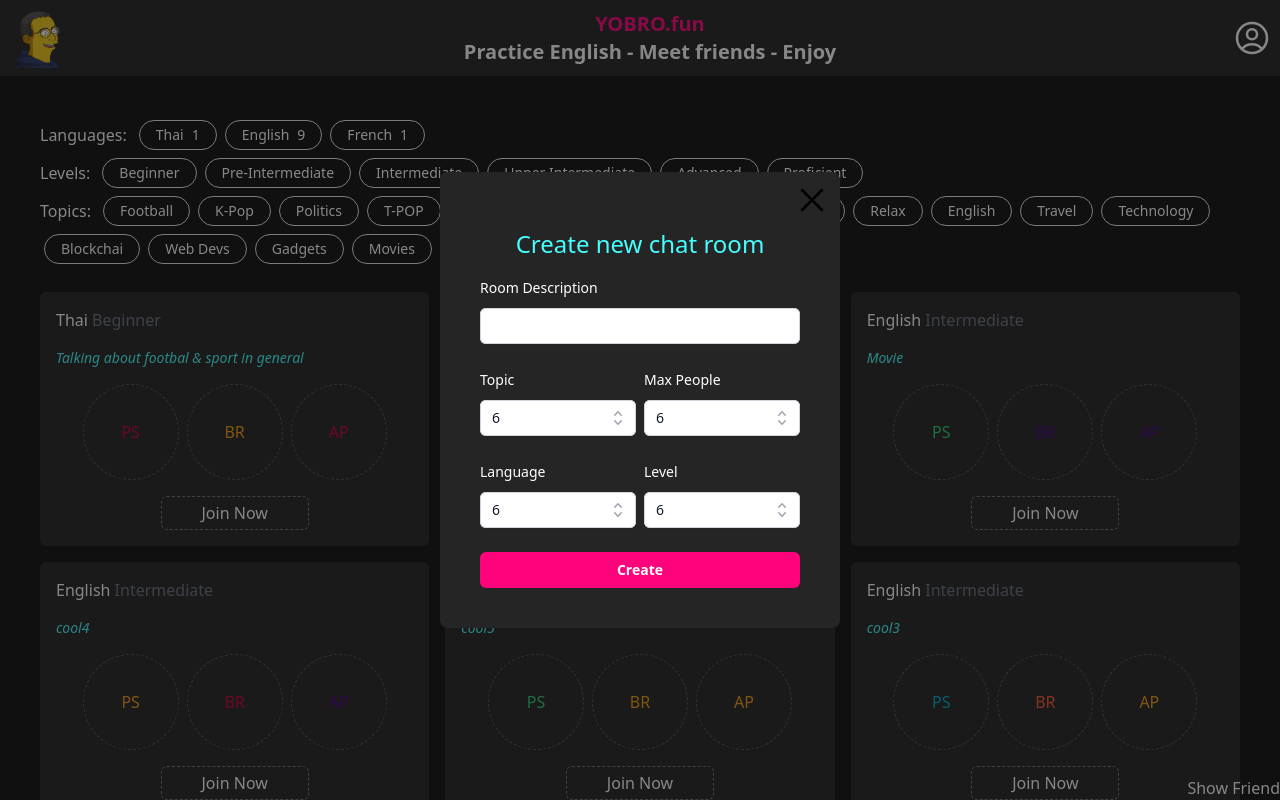
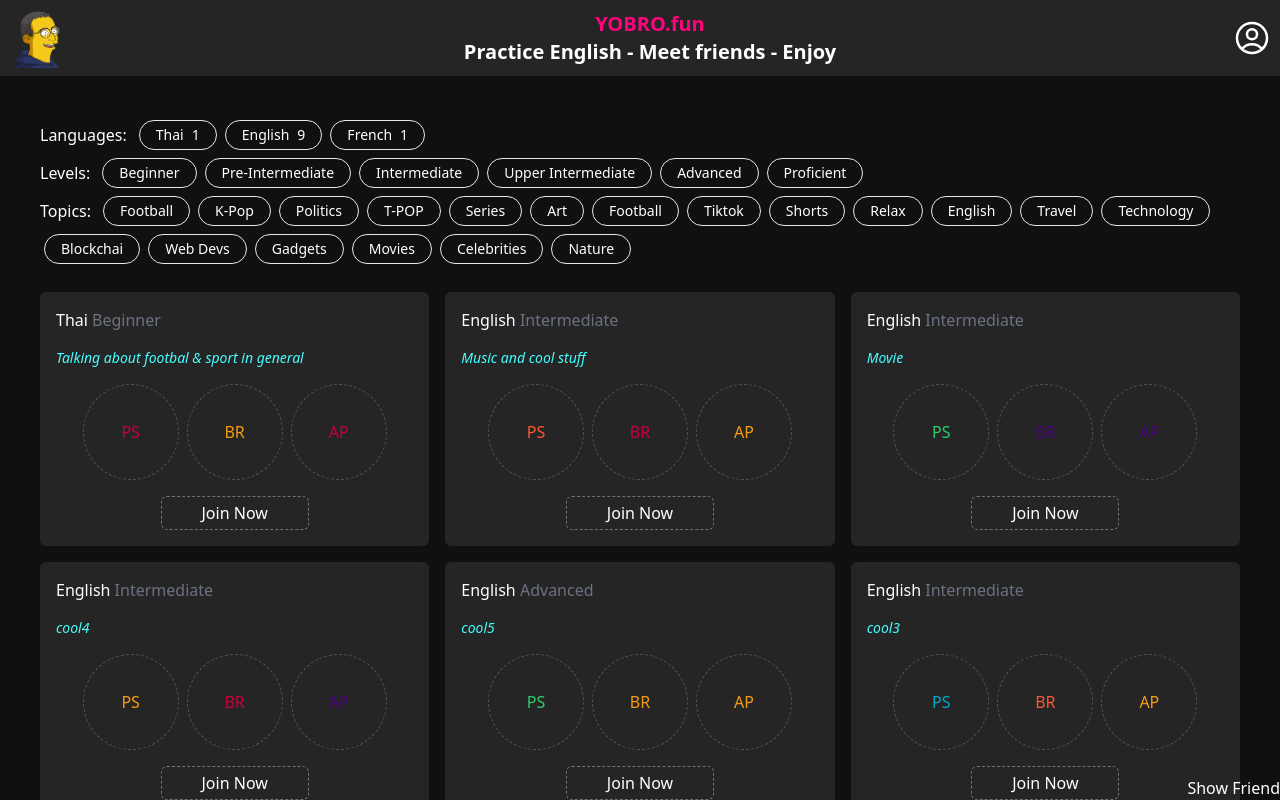
Before and after one commit to goffxnca/yallyo-web, a Next.js app: page / in a window 1280 px wide. Shown: the top 800 px of the page. Built offline with nearby package versions, Linux system fonts and the light colour scheme.

Commit message:
add flex-wrap to pill item

```diff
--- a/src/pages/index.tsx
+++ b/src/pages/index.tsx
@@ -12,7 +12,7 @@ import NewRoomForm from "@/components/Forms/NewRoomForm";
 const Home = () => {
   const [showFriendPopup, setShowFriendPopup] = useState<boolean>(false);
   const [showNewRoomFormModal, setShowNewRoomFormModal] =
-    useState<boolean>(true);
+    useState<boolean>(false);
   const [currentLang, setCurrentLang] = useState("");
   const [currentLevel, setCurrentLevel] = useState("");
 
@@ -53,7 +53,7 @@ const Home = () => {
   return (
     <main className="p-10 grid gap-y-6 bg-primary">
       <div>
-        <div className="flex items-center">
+        <div className="flex flex-wrap items-center">
           {/* <div className="text-white">
           {currentLang} {currentLevel}
         </div> */}
```
